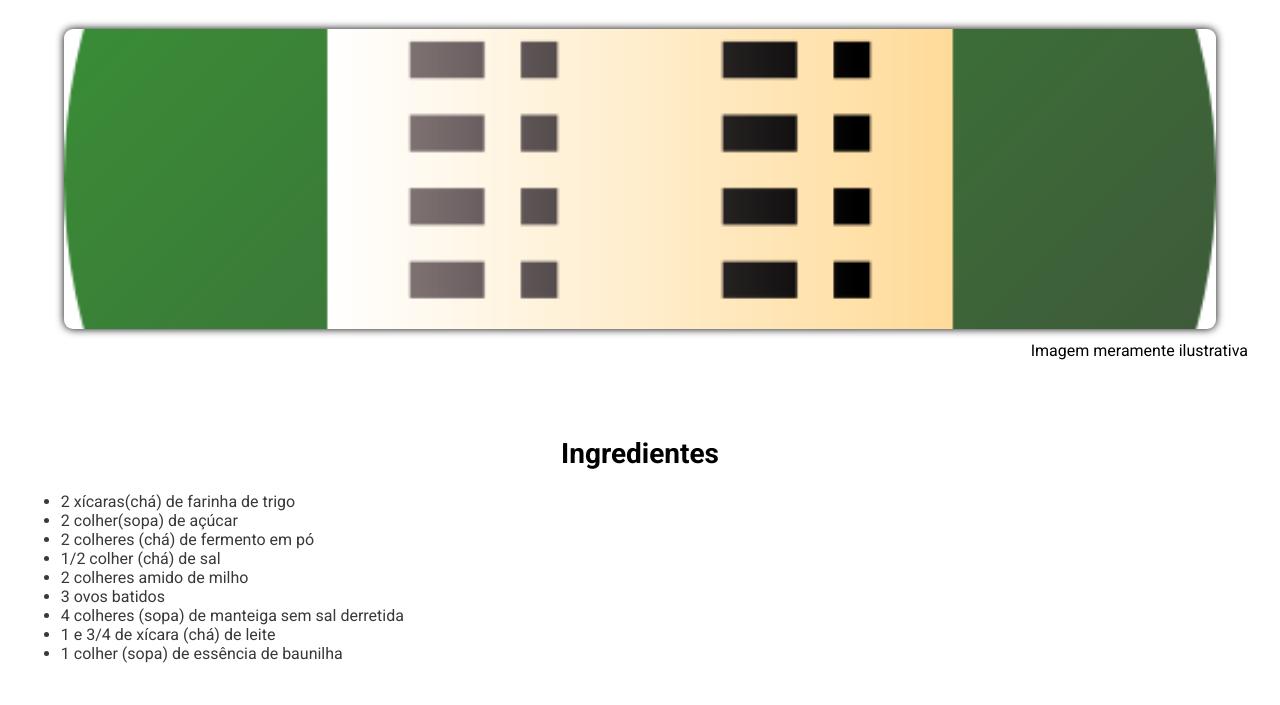
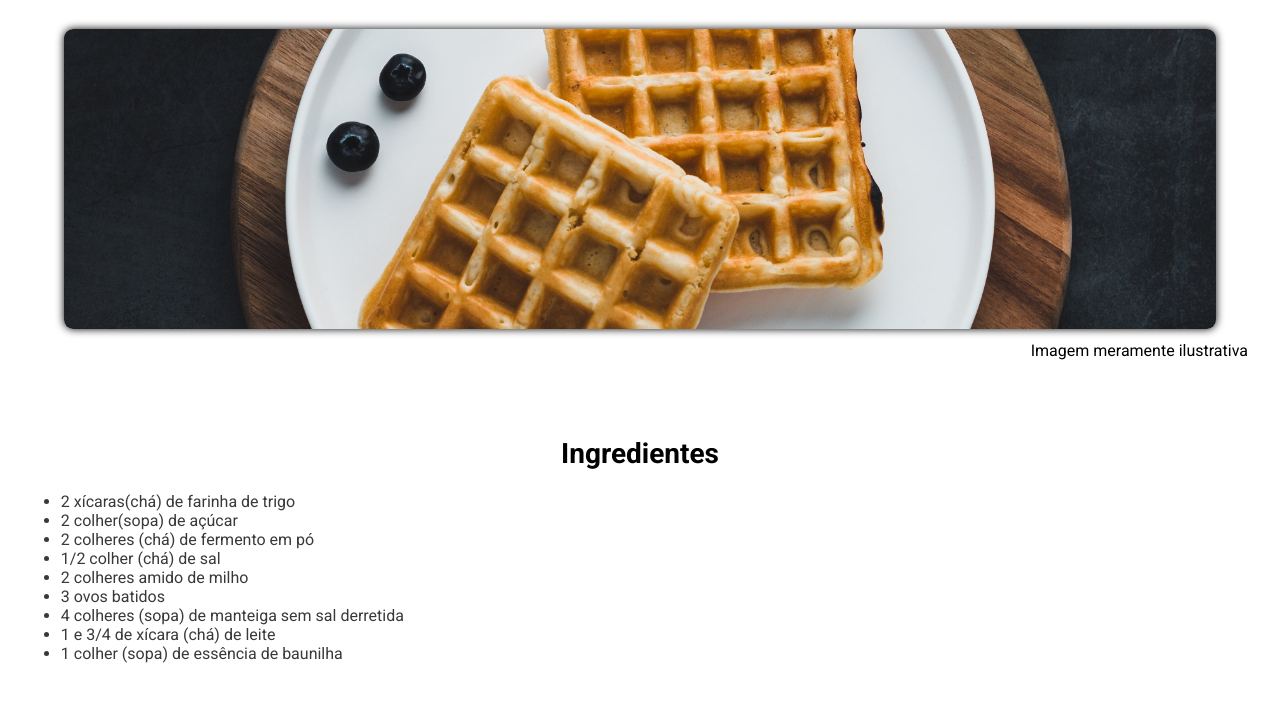
Before and after one commit to LuskarDev/Pagina-Receita, a plain HTML site: page index.html in a window 1280 px wide. Shown: the part 73-778 px from the top of the page. Drawn offline with Linux system fonts and the light colour scheme.

Commit message:
Update index.html

```diff
--- a/index.html
+++ b/index.html
@@ -11,7 +11,7 @@
    href="https://fonts.googleapis.com/css2?family=Roboto:wght@400;700&display=swap"
    rel="stylesheet"
 />
-<link rel="shortcut icon" href="img/mae-mu-dEUyLofZe5o-unsplash-min.jpg" type="image/x-icon">
+<link rel="shortcut icon" href="img/cardapio.png" type="image/x-icon">
     <title>Receita de Waffles</title>
 </head>
 <body>
@@ -20,7 +20,7 @@
         <h1>Waffle Clássico</h1>
 
         <figure>
-            <img src="img/cardapio.png" alt="Texto descritivo da imagem" />
+            <img src="img/mae-mu-dEUyLofZe5o-unsplash-min.jpg" alt="Texto descritivo da imagem" />
             <figcaption>Imagem meramente ilustrativa</figcaption>
          </figure>
 
```
